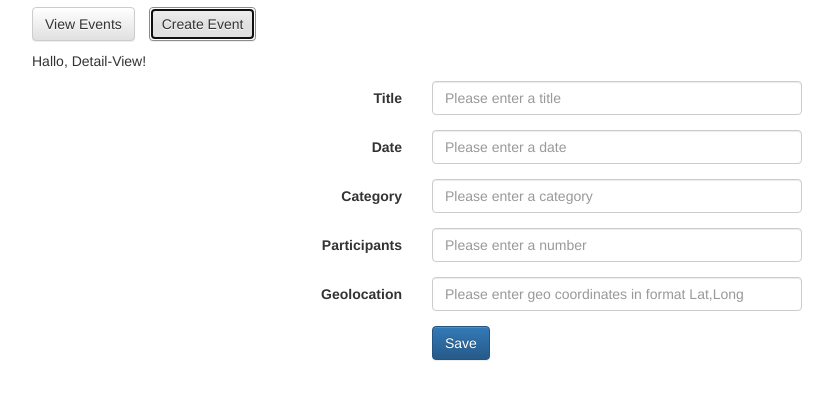
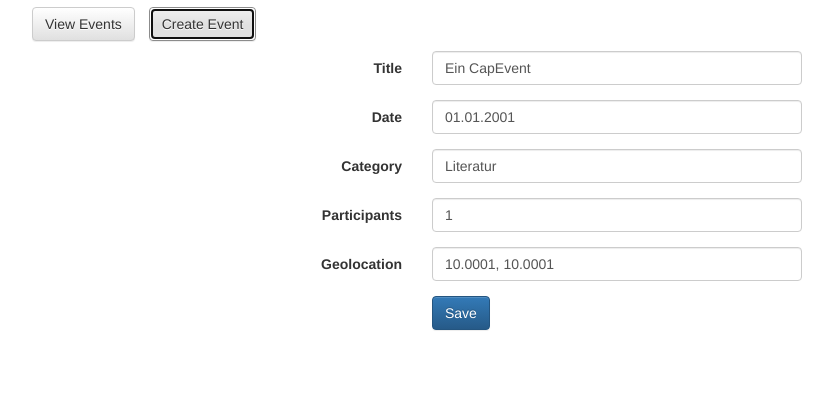
Before and after one commit to chris--/captogether, a website: page public/index.html at #/capevent/list in a window 1280 px wide. Both pictures are taken after a click on the link "Create Event". Shown: the part 63-462 px from the top of the page, without its empty margins (23-856 px from the left). Drawn offline with Linux system fonts and the light colour scheme; some packages are replaced by stand-ins of ours.

Commit message:
story2.5 done

```diff
--- a/public/js/CapEvent/CapEventDetailController.js
+++ b/public/js/CapEvent/CapEventDetailController.js
@@ -1,6 +1,15 @@
 var capEventModule = angular.module('capEventModule');
 
 capEventModule.controller('CapEventDetailController', function ($scope, $routeParams, $location) {
-    // CapEventDetailController
-    $scope.helloWorld = 'Hallo, Detail-View!'
+    $scope.capEvent = {
+    	id: 1,
+		title: 'Ein CapEvent',
+		date: '01.01.2001',
+		category: 'Literatur',
+		participants: 1,
+		geolocation: '10.0001, 10.0001'
+    };
+    $scope.saveCapEvent = function() {
+    	console.log('Saving', $scope.capEvent);
+    }
 });
--- a/public/js/CapEvent/capevent-detail.html
+++ b/public/js/CapEvent/capevent-detail.html
@@ -1,5 +1,4 @@
 <div>
-    <p>{{ helloWorld }}</p>
     <form class="form-horizontal" name="capEventDetailForm">
         <fieldset>
 
@@ -7,7 +6,7 @@
             <div class="form-group">
                 <label class="col-md-4 control-label" for="title">Title</label>
                 <div class="col-md-4">
-                    <input id="title" name="title" type="text" placeholder="Please enter a title" class="form-control input-md" required>
+                    <input id="title" name="title" type="text" placeholder="Please enter a title" class="form-control input-md" ng-model="capEvent.title" required>
                 </div>
             </div>
 
@@ -15,7 +14,7 @@
             <div class="form-group">
                 <label class="col-md-4 control-label" for="date">Date</label>
                 <div class="col-md-4">
-                    <input id="date" name="date" placeholder="Please enter a date" class="form-control input-md" data-provide="datepicker" data-date-format="dd M yyyy">
+                    <input id="date" name="date" placeholder="Please enter a date" class="form-control input-md" ng-model="capEvent.date" data-provide="datepicker" data-date-format="dd M yyyy">
                 </div>
             </div>
 
@@ -23,7 +22,7 @@
             <div class="form-group">
                 <label class="col-md-4 control-label" for="category">Category</label>
                 <div class="col-md-4">
-                    <input id="category" name="category" type="text" placeholder="Please enter a category" class="form-control input-md">
+                    <input id="category" name="category" type="text" placeholder="Please enter a category" class="form-control input-md" ng-model="capEvent.category">
                 </div>
             </div>
 
@@ -31,7 +30,7 @@
             <div class="form-group">
                 <label class="col-md-4 control-label" for="participants">Participants</label>
                 <div class="col-md-4">
-                    <input id="participants" name="participants" type="number" placeholder="Please enter a number" class="form-control input-md">
+                    <input id="participants" name="participants" type="number" placeholder="Please enter a number" class="form-control input-md" ng-model="capEvent.participants">
                 </div>
             </div>
 
@@ -39,7 +38,8 @@
             <div class="form-group">
                 <label class="col-md-4 control-label" for="geolocation">Geolocation</label>
                 <div class="col-md-4">
-                    <input id="geolocation" name="geolocation" placeholder="Please enter geo coordinates in format Lat,Long" class="form-control input-md">
+                    <input id="geolocation" name="geolocation" placeholder="Please enter geo coordinates in format Lat,Long" class="form-control input-md"  is-geo-coordinates-pattern ng-model="capEvent.geolocation">
+                    <span ng-show="capEventDetailForm.geolocation.$error.isGeoCoordinatesPattern">Use format `Lat`,`Long` (e.g., 10.22,53.01)</span>
                 </div>
             </div>
 
@@ -47,7 +47,7 @@
             <div class="form-group">
                 <label class="col-md-4 control-label" for="save"></label>
                 <div class="col-md-4">
-                    <button id="save" name="save" class="btn btn-primary">Save</button>
+                    <button id="save" name="save" class="btn btn-primary" ng-click="saveCapEvent()">Save</button>
                 </div>
             </div>
 
--- a/public/js/CapEvent/capevent-list.html
+++ b/public/js/CapEvent/capevent-list.html
@@ -1,5 +1,4 @@
 <div>
-    <p>{{ helloWorld }}</p>
     <table class="table table-striped table-hover">
         <thead>
             <tr>
```
